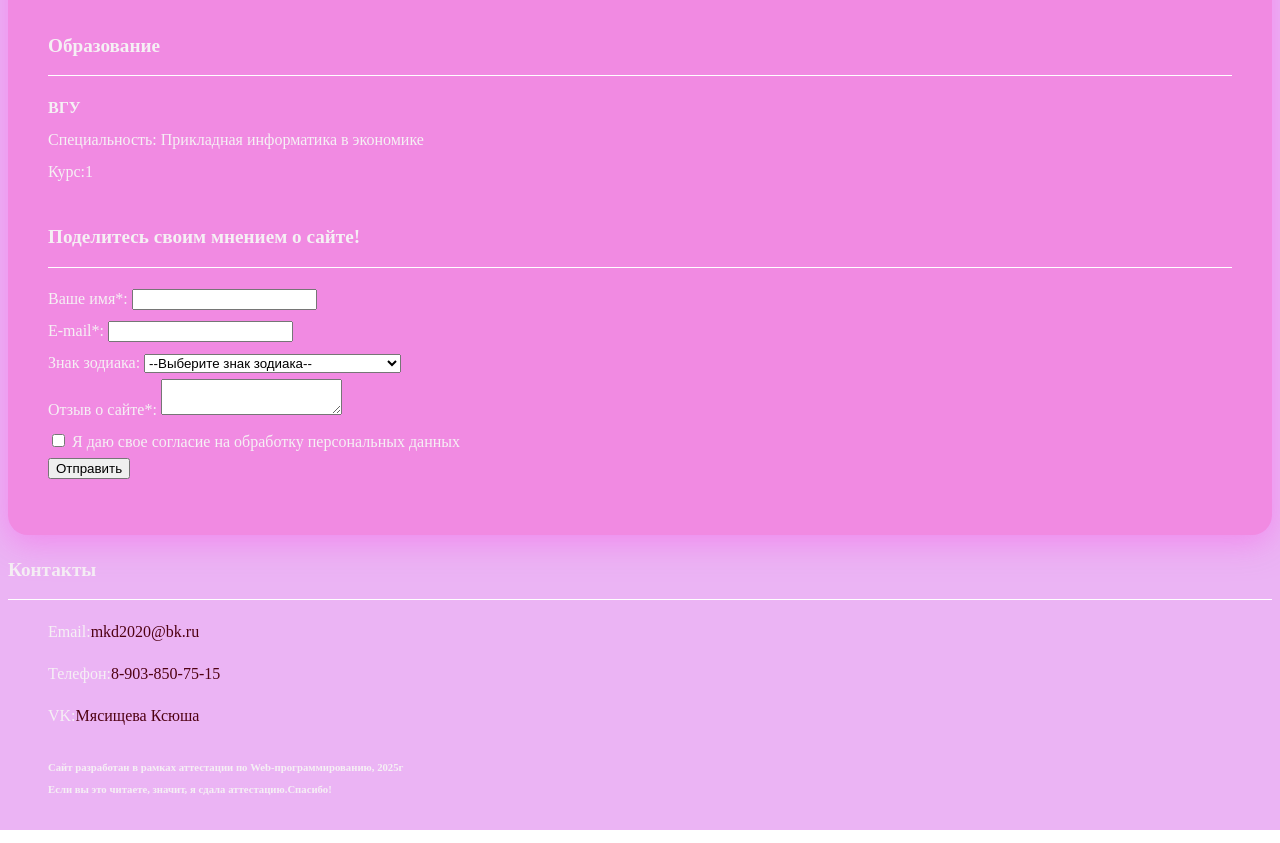
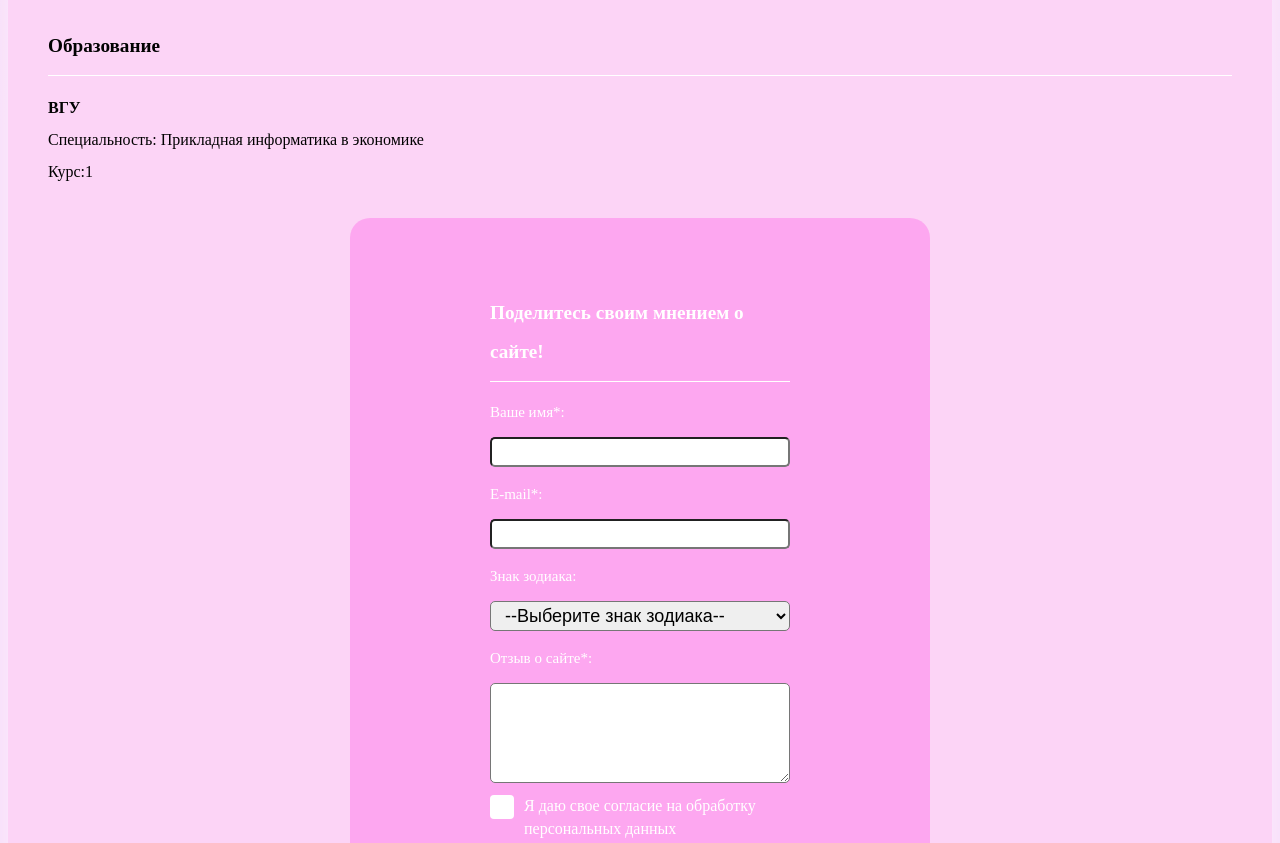
Before and after one commit to Kcuxxa/web, a plain HTML site: page index.html in a window 1280 px wide. Shown: the part 1041-1884 px from the top of the page. Drawn offline with Linux system fonts and the light colour scheme.

Commit message:
Add files via upload

```diff
--- a/css.css
+++ b/css.css
@@ -1,18 +1,18 @@
 
         body {
-            background:linear-gradient( #f895dd 0%, #ebb4f4 50%);
-            color: rgb(245, 240, 244);
+            background:linear-gradient( #f6d9ee 0%, #f6def9 50%);
+            color: rgb(2, 2, 2);
             line-height: 2;
         }
 
         .container {
             max-width:1300px;
             margin: 0 auto;
-            background: rgb(241, 138, 226);
+            background: rgb(252, 212, 246);
             backdrop-filter: blur(50px);
             border-radius: 20px;
             padding: 40px;
-            box-shadow: 0 8px 32px rgba(241, 130, 236, 0.868);
+            box-shadow: 0 8px 32px rgba(255, 238, 254, 0.868);
         }
 
         .header {
@@ -41,7 +41,7 @@
         }
 
         h2 {
-            border-bottom: 1px solid white;
+            border-bottom: 1px solid rgb(255, 255, 255);
             padding-bottom: 10px;
             margin-bottom: 15px;
             font-size:larger;
@@ -54,7 +54,7 @@
         }
 
         .skill {
-            background: rgba(235, 169, 211, 0.816);
+            background: rgba(255, 149, 216, 0.816);
             padding: 8px 15px;
             border-radius: 20px;
             font-size: 0.9em;
@@ -76,7 +76,7 @@
         }
 
         a {
-            color: #4f0112;
+            color: #560013;
             text-decoration: none;
         }
 
@@ -84,3 +84,129 @@
             color: #f7f2f6;
             text-decoration: underline;
         }
+        .foorm{
+            max-width:  500px;
+            margin: 0 auto;
+            background: rgb(253, 167, 240);
+            backdrop-filter: blur(50px);
+            border-radius: 20px;
+            padding: 40px;
+
+        }
+        .form{
+            max-width:  300px;
+            margin: auto;
+            color: #ffffff;
+            padding: 20px 0;
+
+        }
+        .form *{
+            outline:none ;
+        }
+        .form_body{
+            position: relative;
+        }
+        .form_body::after{
+            content: "";
+            position: absolute;
+            top: 0;
+            left: 0;
+            width: 100%;
+            height: 100%;
+            visibility: hidden;
+            opacity: 0;
+        }
+        .form_body._sending::after{
+            opacity: 1;
+            visibility: visible;
+        }
+        .form_item{
+            margin: 0px 0px 12px 0px ;
+        }
+        .form_label{
+            font-size: 15px;
+            display: block;
+            margin: 0px 0px 10px 0px;
+        }
+        .form_input{
+            height: 30px;
+            padding: 10px;
+            border-radius: 5px;
+            width: 100%;
+            font-size: 18px;
+        }
+        .form_input:focus{
+            box-shadow: 0 0 15px #d7a7ca;
+        }
+        .form_input._error{
+            box-shadow: 0 0 15px #ff0000;
+        }
+        textarea.form_input{
+            min-height: 100px;
+            resize: vertical;
+            padding: 10px;
+        }
+        .select{
+            height: 30px;
+            width: 100%;
+            border-radius: 5px;
+            font-size: 18px;
+            padding: 0px 10px;
+        }
+        .checkbox{
+
+        }
+        .checkbox._error .checkbox_label::before{
+            box-shadow: 0 0 15px #ff0000;
+        }
+        .checkbox_input{
+            display: none;
+
+        }
+        .checkbox_input:checked + .checkbox_label::after{
+            transform: scale(1);
+        }
+        .checkbox_label{
+            font-size: 16px;
+            line-height: 140%;
+            display: inline-flex;
+            align-items: center;
+            position: relative;
+            cursor: pointer;
+
+        }
+        .checkbox_label::before{
+            content: "";
+            align-self: flex-start;
+            flex: 0 0 24px;
+            height: 24px;
+            background-color: #ffffff;
+            border-radius: 4px;
+            margin: 0 10px 0 0;
+        }
+        .checkbox_label::after{
+            transition: transform 0.5s ease 0s;
+            content: "";
+            width: 16px;
+            height: 16px;
+            position: absolute;
+            top: 4px;
+            left: 4px;
+            background-color: #fb00ee;
+            border-radius: 4px;
+            transform: scale(0);
+        }
+        .form_button{
+             width: 100%;
+             display: flex;
+             justify-content: center;
+             align-items: center;
+             min-height: 40px;
+             background-color: #eac5e0;
+             color: #ffffff;
+             font-weight: 700;
+             font-size: 18px;
+             cursor: pointer;
+             border-radius: 20px;
+             box-shadow: 0 5px 0 #905981;
+        }
```
Also changed, not shown: image.jpg (added), index.html (line endings or trailing spaces).
